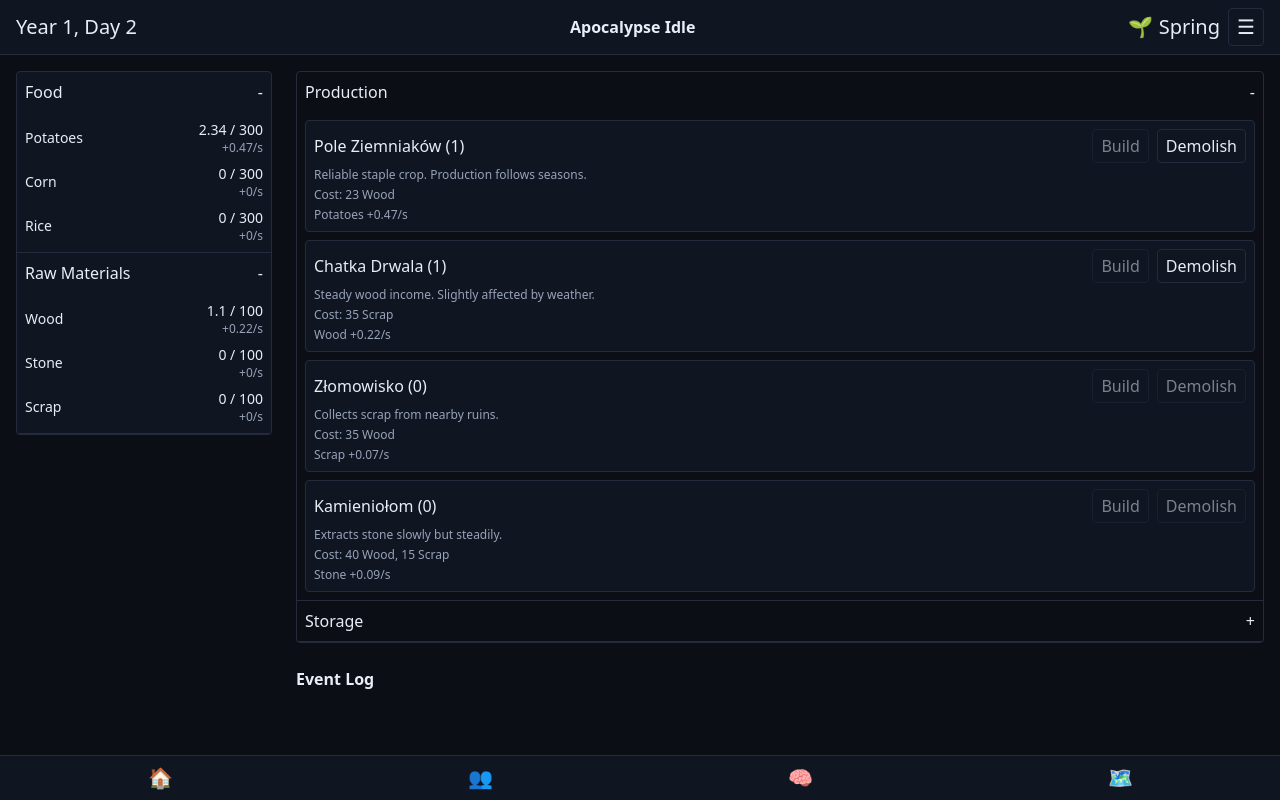
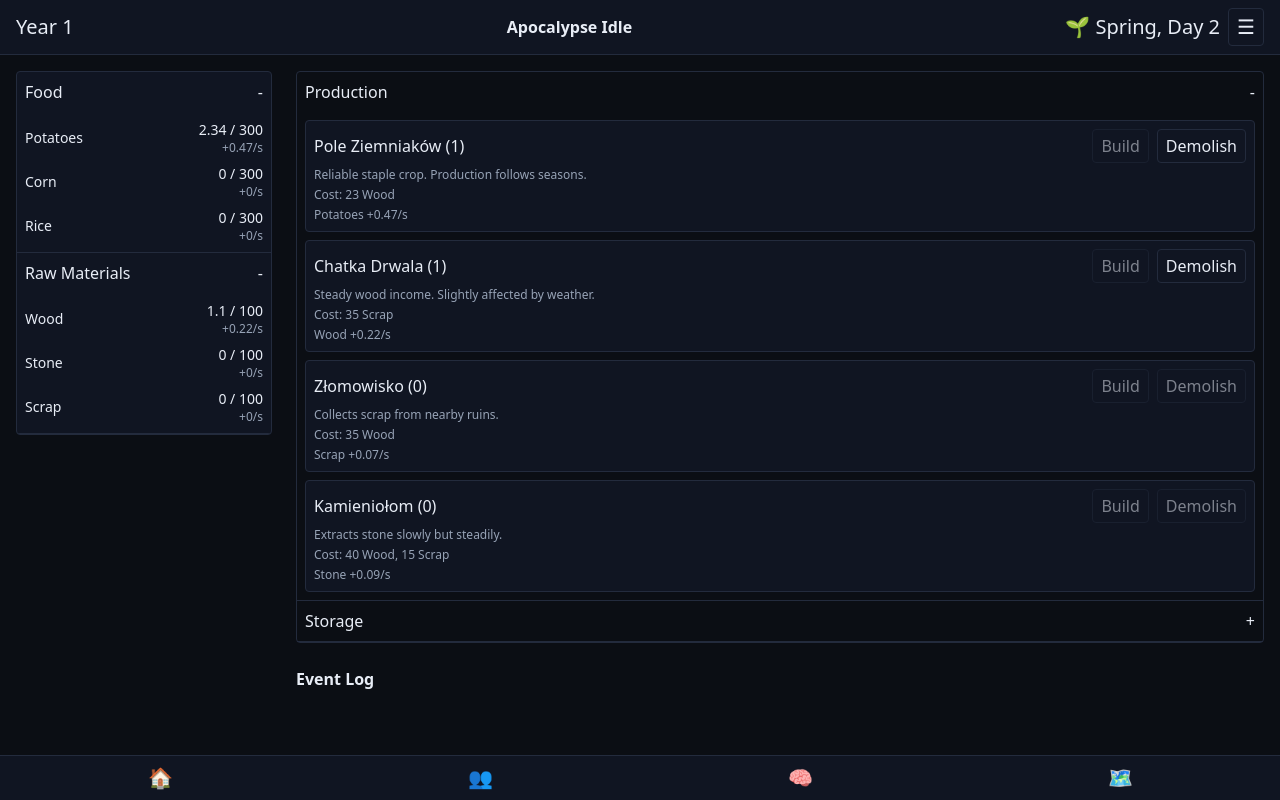
Before and after one commit to mikisz/apocalypse-idle, a React (Vite) app: page / in a window 1280 px wide. Built offline with nearby package versions, Linux system fonts and the light colour scheme.

Commit message:
Show day within season

```diff
--- a/src/components/TopBar.jsx
+++ b/src/components/TopBar.jsx
@@ -11,7 +11,7 @@ export default function TopBar() {
 
   return (
     <header className="flex items-center justify-between px-4 py-2 border-b border-stroke bg-bg2">
-      <span className="tabular-nums text-xl">Year {time.year}, Day {time.day}</span>
+      <span className="tabular-nums text-xl">Year {time.year}</span>
       <h1 className="font-semibold">Apocalypse Idle</h1>
       <div className="relative flex items-center gap-2">
         <button
@@ -20,7 +20,7 @@ export default function TopBar() {
           onMouseEnter={() => setOpen(true)}
           onMouseLeave={() => setOpen(false)}
         >
-          {time.season.icon} {time.season.label}
+          {time.season.icon} {time.season.label}, Day {time.day}
         </button>
         {open && (
           <div
--- a/src/engine/time.js
+++ b/src/engine/time.js
@@ -22,9 +22,8 @@ export function getTimeBreakdown(state) {
   const season = SEASONS[seasonIndex];
   const yearDuration = SEASON_DURATION * SEASONS.length;
   const year = Math.floor(seconds / yearDuration) + 1;
-  const secondsInYear = seconds % yearDuration;
-  const day = Math.floor(secondsInYear / SECONDS_PER_DAY) + 1;
   const secondsInSeason = seconds % SEASON_DURATION;
+  const day = Math.floor(secondsInSeason / SECONDS_PER_DAY) + 1;
   return { year, day, season, secondsInSeason };
 }
 
```
